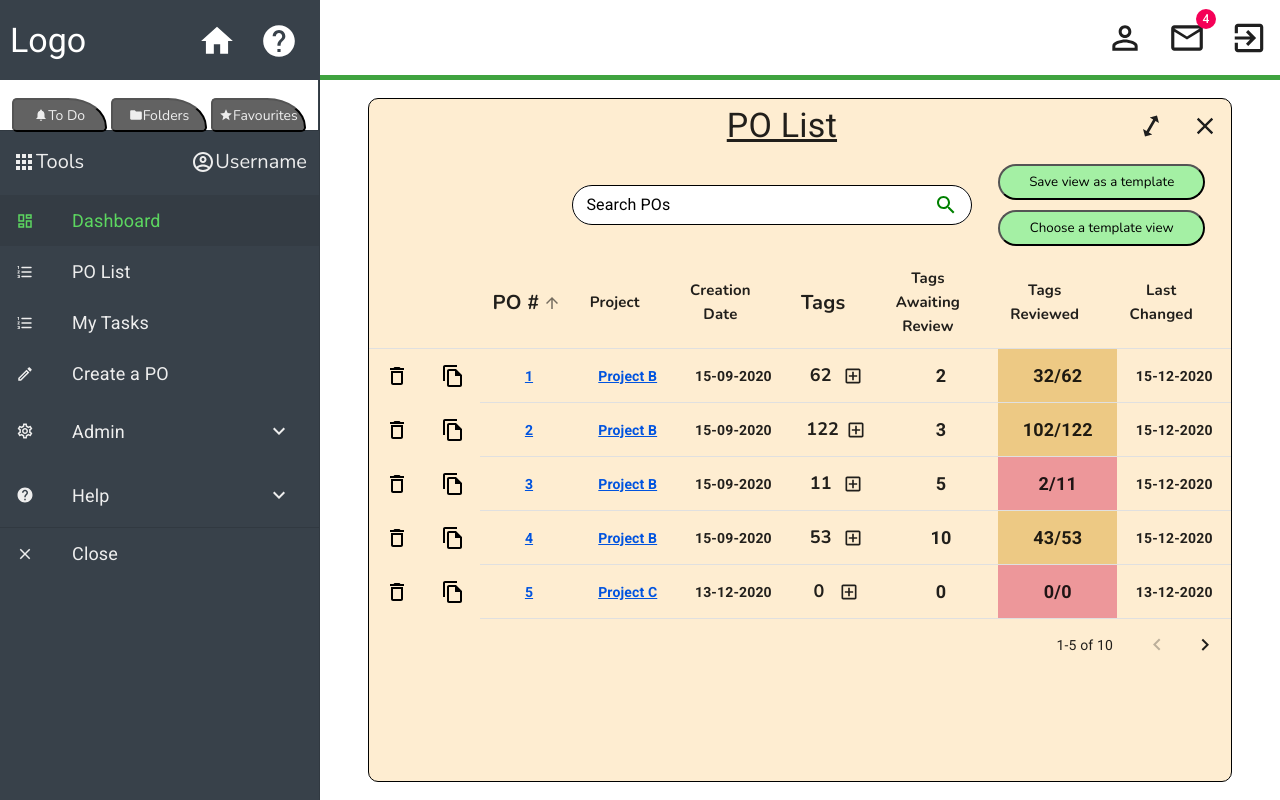
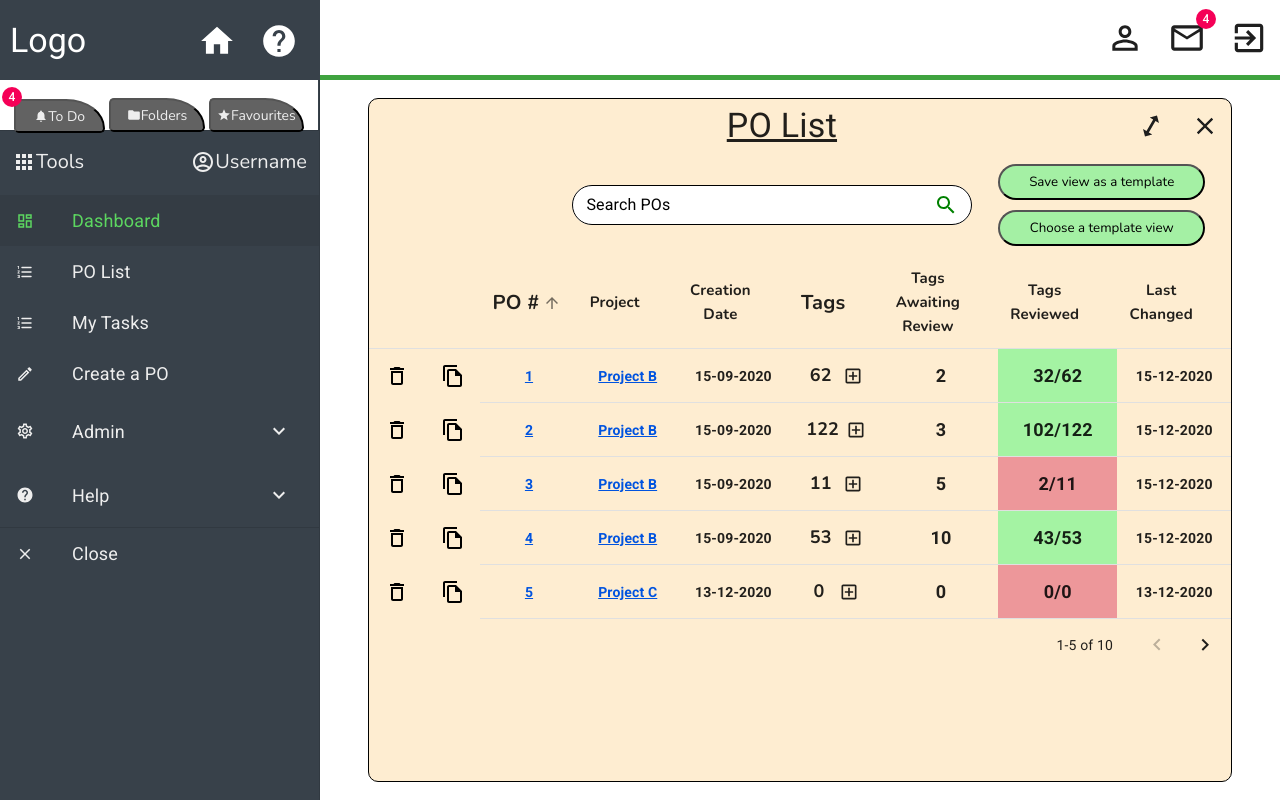
Before and after one commit to bmutahhar/po-list-react-material-ui, a React (Create React App) app: page / in a window 1280 px wide. Built offline with nearby package versions, Linux system fonts and the light colour scheme.

Commit message:
Added button badge

```diff
--- a/src/components/POList/Table.jsx
+++ b/src/components/POList/Table.jsx
@@ -91,8 +91,8 @@ export default function EnhancedTable() {
     if (denomenator === 0) return "#ed979a";
 
     const calcValue = numerator / denomenator;
-    if (calcValue >= 9 / 10) return "#a4f3a3";
-    else if (calcValue >= 5 / 10) return "#edc984";
+    if (calcValue <= 9 / 10 && calcValue>=5/10) return "#a4f3a3";
+    else if (calcValue >= 5 / 10 && calcValue <= 1/10) return "#edc984";
     else if (calcValue >= 1 / 10) return "#ed979a";
     else return "inherit";
   };
--- a/src/components/Sidebar/Tabs.jsx
+++ b/src/components/Sidebar/Tabs.jsx
@@ -1,7 +1,7 @@
 import React from "react";
 import clsx from "clsx";
 import { makeStyles } from "@material-ui/core/styles";
-import { Paper } from "@material-ui/core";
+import { Paper, Badge } from "@material-ui/core";
 import NotificationsIcon from "@material-ui/icons/Notifications";
 import FolderIcon from "@material-ui/icons/Folder";
 import StarIcon from "@material-ui/icons/Star";
@@ -15,16 +15,38 @@ const useStyles = makeStyles((theme) => ({
     borderRight: "1px solid #38414a",
     height: 50,
     width: "100%",
-    [theme.breakpoints.up("xl")]:{
-      height:"auto",
+    [theme.breakpoints.up("xl")]: {
+      height: "auto",
     },
-    [theme.breakpoints.down("sm")]:{
-      flexDirection:"column",
+    [theme.breakpoints.down("sm")]: {
+      flexDirection: "column",
       justifyContent: "space-evenly",
       alignItems: "center",
-      height:"auto",
+      height: "auto",
+    },
+  },
+  badge: {
+    width: "30%",
+    height: "50%",
+    marginBottom: 8,
+    padding: 0,
+    [theme.breakpoints.up("xl")]: {
+      marginBottom: 5,
     },
 
+    [theme.breakpoints.up("md")]: {
+      width: "30%",
+      height: "50%",
+    },
+    [theme.breakpoints.down("sm")]: {
+      width: "50%",
+      height: "20%",
+      display: "flex",
+      alignItems: "center",
+      justifyContent: "center",
+      padding: 0,
+      margin: 0,
+    },
 
   },
 }));
@@ -33,19 +55,20 @@ const Tabs = ({ hide }) => {
   const classes = useStyles();
   return (
     <Paper square elevation={0} className={clsx(classes.root, hide)}>
-      {/* <Badge
+      <Badge
         badgeContent={4}
         color="secondary"
         anchorOrigin={{
           vertical: "top",
           horizontal: "left",
         }}
-      > */}
-        <Tab>
+        className={classes.badge}
+      >
+        <BadgeTab>
           <NotificationsIcon fontSize="inherit" />
           To Do
-        </Tab>
-      {/* </Badge> */}
+        </BadgeTab>
+      </Badge>
       <Tab>
         <FolderIcon fontSize="inherit" />
         Folders
@@ -84,14 +107,43 @@ const Tab = styled.button`
   }
   @media (max-width: 768px) {
     width: 80%;
-    height:20%;
-
+    height: 20%;
   }
 
   @media (max-width: 1024px) {
     font-size: 12px;
   }
 
+  @media (min-width: 768px) and (max-width: 1024px) {
+    width: 50%;
+    height: 20%;
+  }
+`;
+
+const BadgeTab = styled.button`
+  background-color: #626262;
+  width: 100%;
+  height: 30%;
+  color: #eee;
+  font-size: 14px;
+  padding: 15px;
+  margin: 2px;
+  margin-bottom: -2px;
+  display: flex;
+  align-items: center;
+  justify-content: center;
+  text-align: center;
+  border-radius: 5px;
+  border-top-right-radius: 40px 30px;
+  &:active {
+    background-color: #38414a;
+    outline: none;
+    border: none;
+  }
+  &:focus {
+    background-color: #38414a;
+    outline: none;
+  }
 
 `;
 
```
Also changed, not shown: 2 other files (tests, documents, lock files or other folders).
